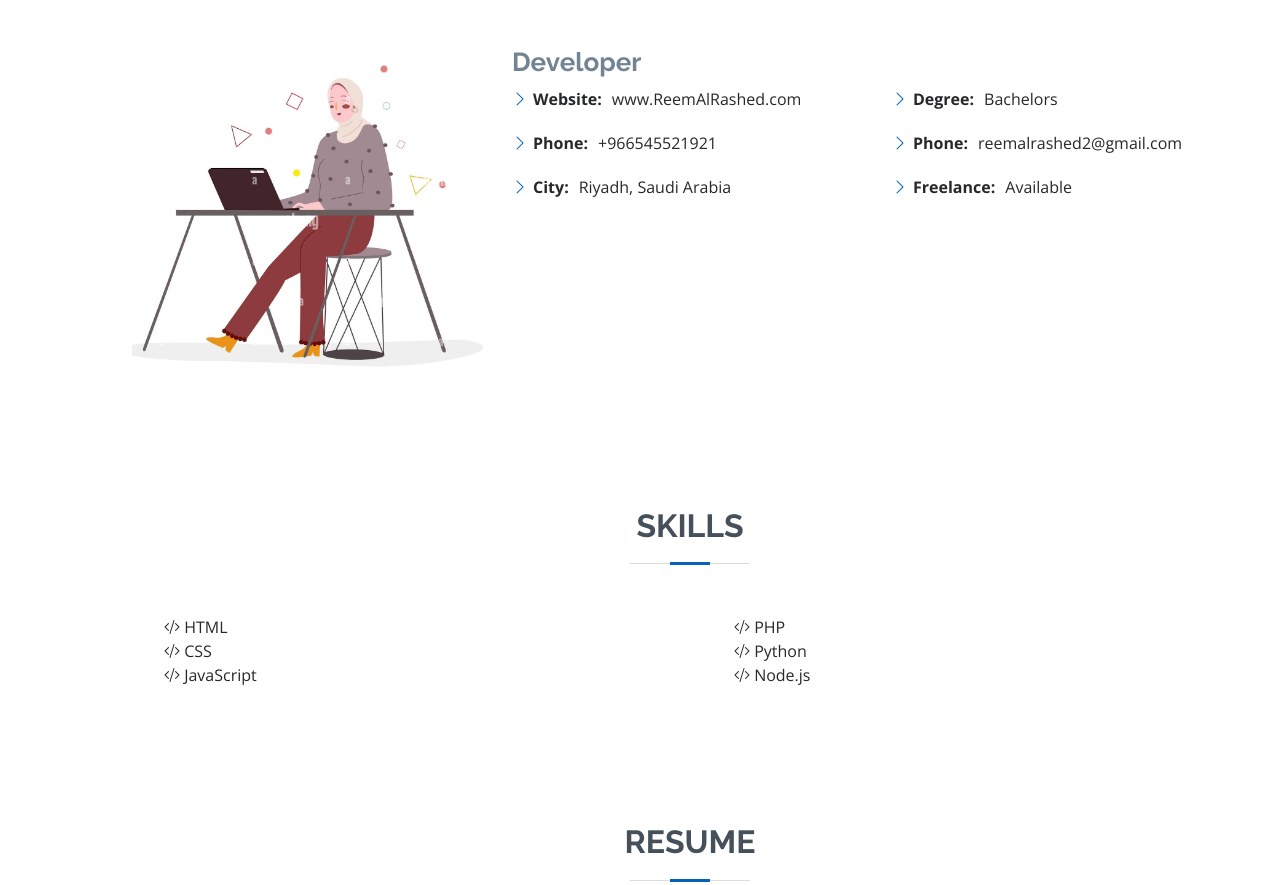
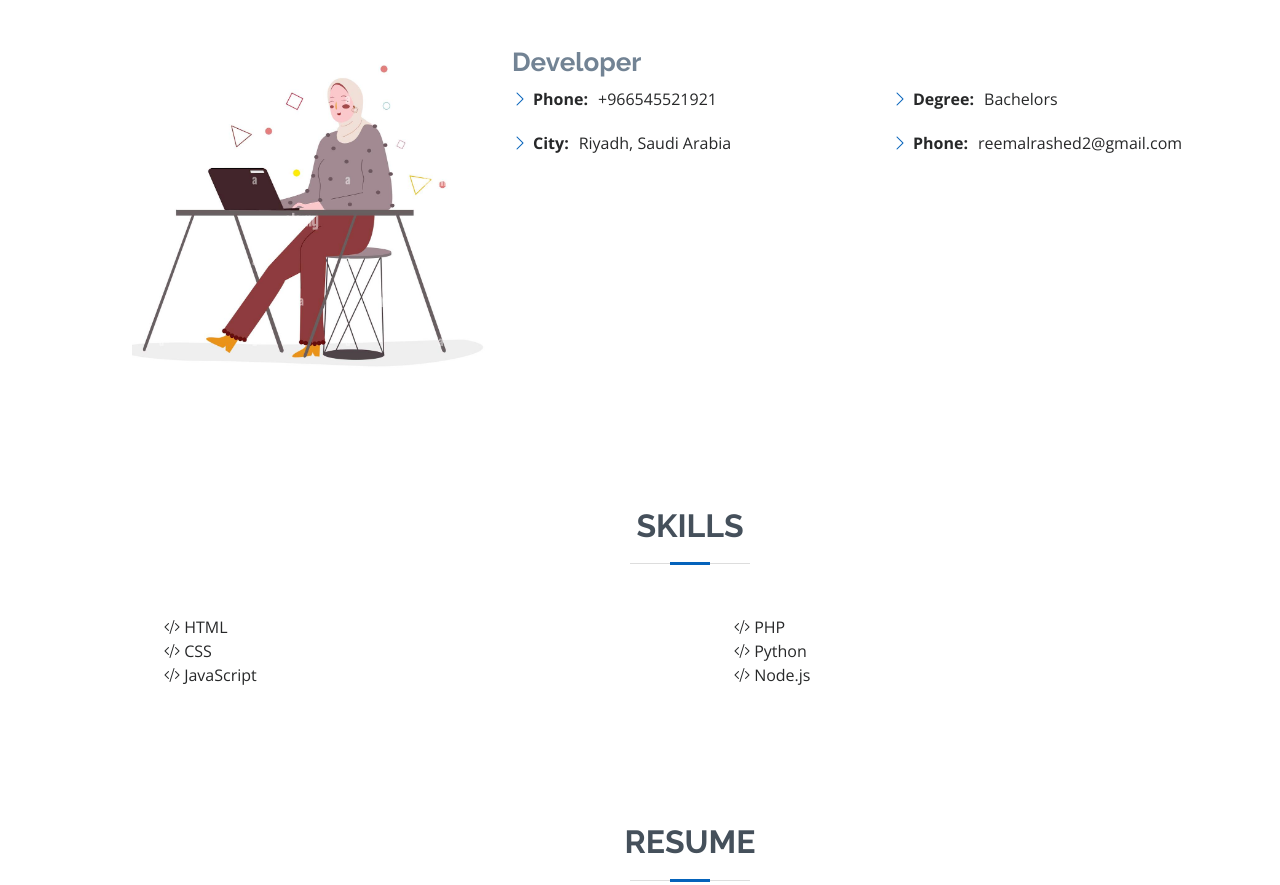
Before and after one commit to reem-alrashed/personal-website, a plain HTML site: page index.html in a window 1280 px wide. Shown: the part 921-1806 px from the top of the page. Drawn offline with nearby package versions, Linux system fonts and the light colour scheme.

Commit message:
Remove not needed info

```diff
--- a/index.html
+++ b/index.html
@@ -77,7 +77,6 @@
             <div class="row">
               <div class="col-lg-6">
                 <ul>
-                  <li><i class="bi bi-chevron-right"></i> <strong>Website:</strong> <span>www.ReemAlRashed.com</span></li>
                   <li><i class="bi bi-chevron-right"></i> <strong>Phone:</strong> <span>+966545521921</span></li>
                   <li><i class="bi bi-chevron-right"></i> <strong>City:</strong> <span>Riyadh, Saudi Arabia</span></li>
                 </ul>
@@ -86,7 +85,6 @@
                 <ul>
                   <li><i class="bi bi-chevron-right"></i> <strong>Degree:</strong> <span>Bachelors</span></li>
                   <li><i class="bi bi-chevron-right"></i> <strong>Phone:</strong> <span>reemalrashed2@gmail.com</span></li>
-                  <li><i class="bi bi-chevron-right"></i> <strong>Freelance:</strong> <span>Available</span></li>
                 </ul>
               </div>
             </div>
```
